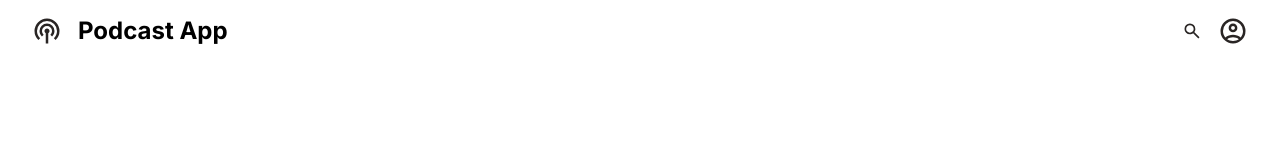
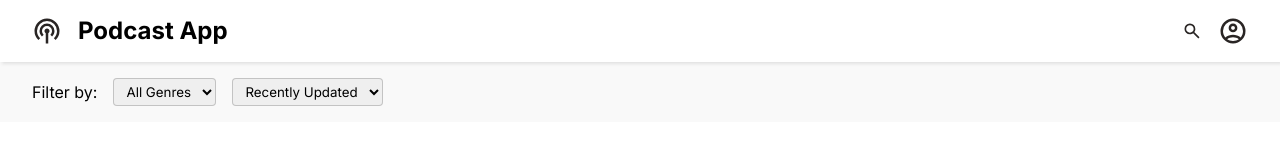
Before and after one commit to tawandakasunzuma/TAWKAS25106_FTO2502_A_Tawanda_Kasunzuma_DJS01, a plain HTML site: page index.html in a window 1280 px wide. Drawn offline with Linux system fonts and the light colour scheme.

Commit message:
create and style filter section

```diff
--- a/index.html
+++ b/index.html
@@ -36,5 +36,25 @@
         />
       </div>
     </header>
+    <main>
+      <div id="filter-section">
+        <p id="filter-by-text">Filter by:</p>
+        <select name="all-genres" id="all-genres">
+          <option value="All Genres">All Genres</option>
+          <option value="Genre 1">Genre 1</option>
+          <option value="Genre 2">Genre 2</option>
+          <option value="Genre 3">Genre 3</option>
+          <option value="Genre 4">Genre 4</option>
+        </select>
+        <select name="recently-updated" id="recently-updated">
+          <option value="Recently Updated">Recently Updated</option>
+          <option value="Most Popular">Most Popular</option>
+          <option value="Newest">Newest</option>
+        </select>
+      </div>
+      <section>
+        <article></article>
+      </section>
+    </main>
   </body>
 </html>
--- a/styles.css
+++ b/styles.css
@@ -5,11 +5,16 @@
     font-family: 'Inter',sans-serif;
 }
 
+/*===============
+    Header
+===============*/
+
 header {
     display: flex;
     justify-content: space-between;
     align-items: center;
     padding: 1rem 2rem;
+    box-shadow: 2px 2px 3px rgba(128, 128, 128, 0.2);
 }
 
 #header-left {
@@ -34,3 +39,29 @@ header * img {
 #search-icon {
     width: 20px;
 }
+
+/*===============
+    Main
+===============*/
+
+main {
+    background-color: rgba(128, 128, 128, 0.05);
+    padding: 1rem 2rem;
+}
+
+/* Filter section */
+
+#filter-section {
+    display: flex;
+    align-items: center;
+    gap: 1rem;
+}
+
+#all-genres,
+#recently-updated {
+    padding: 0.25rem 0.5rem;
+    border: 1px solid rgba(128, 128, 128, 0.4);
+    border-radius: 0.25rem;
+}
+
+/* Cards */
```
